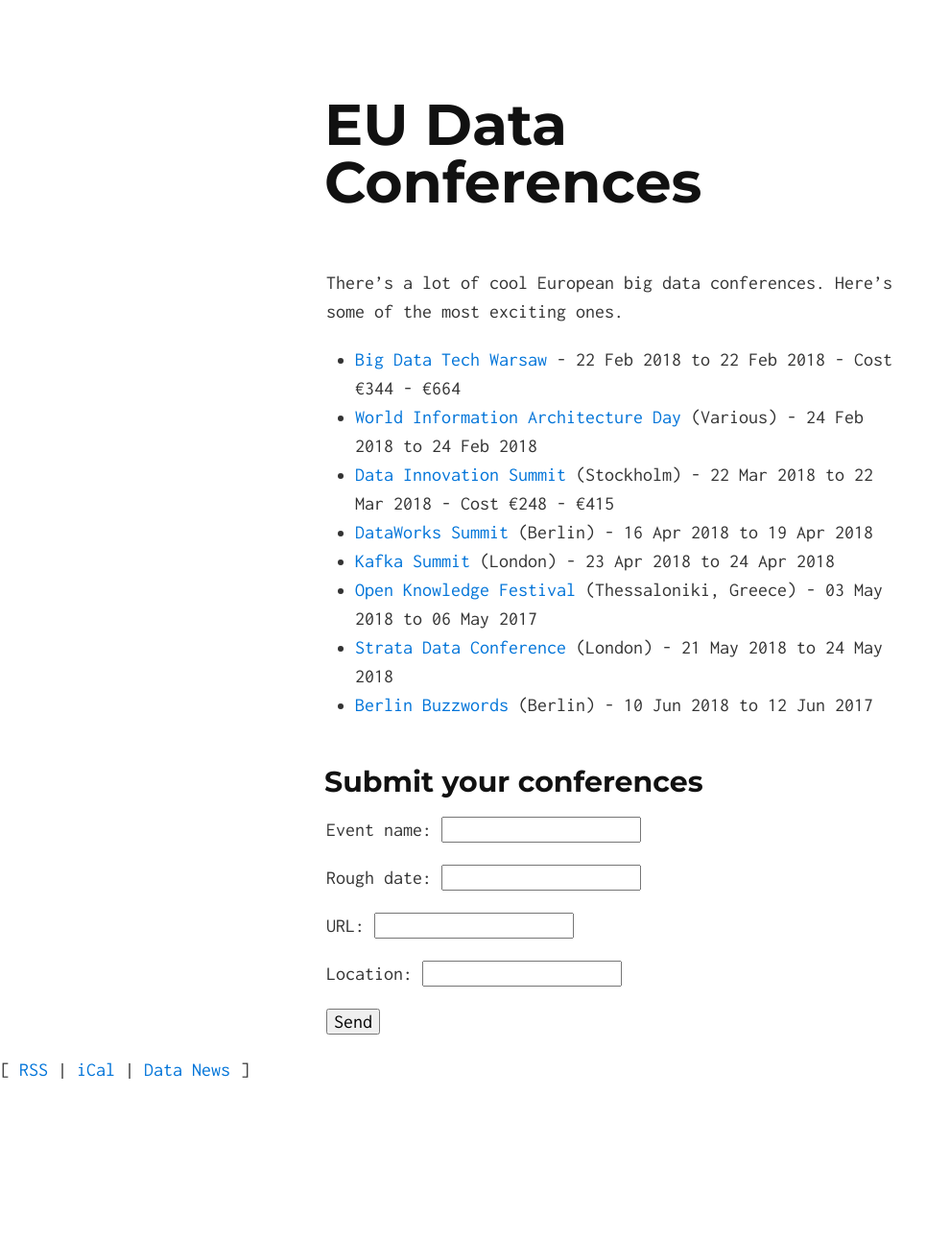
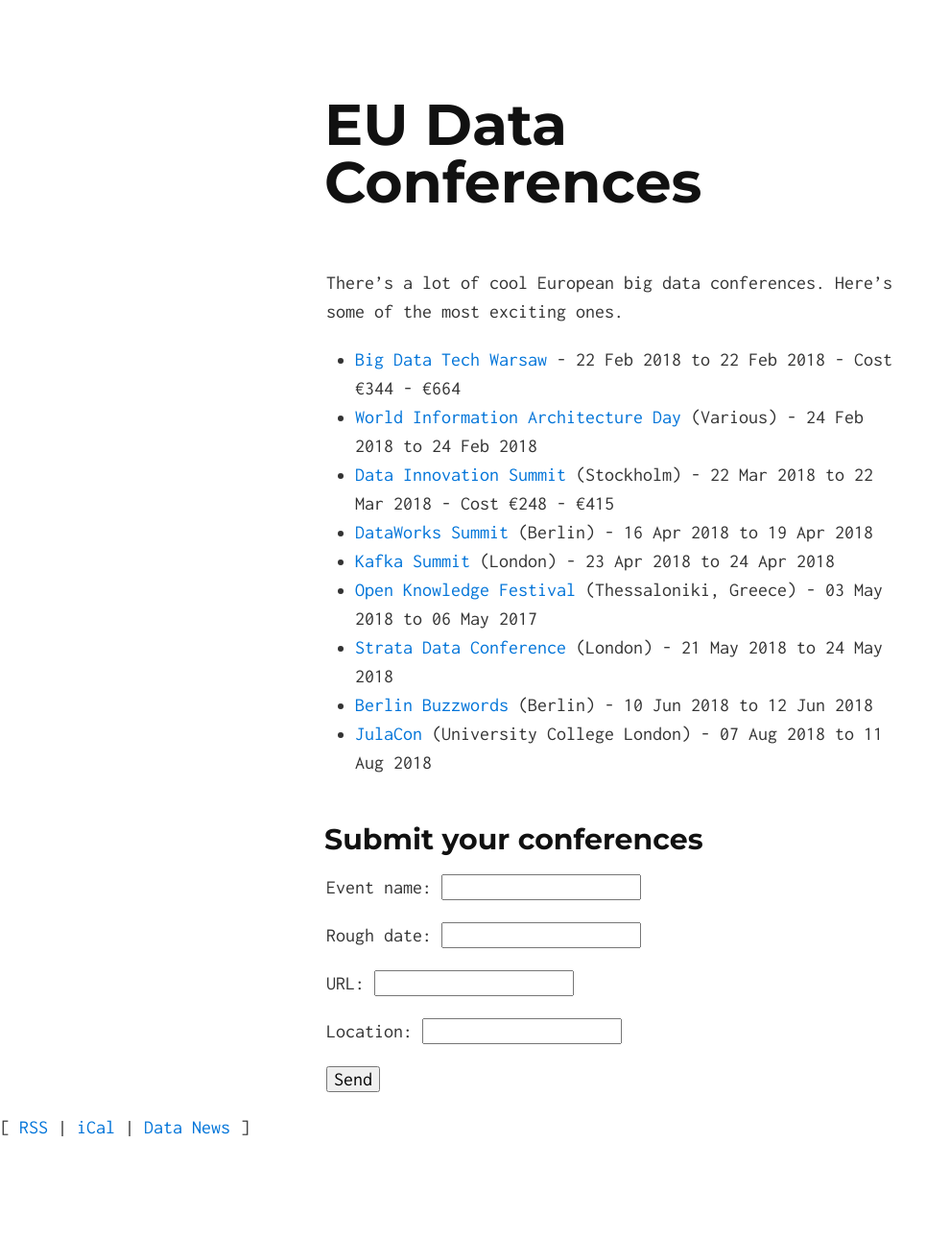
Before and after one commit to eudataconf/eudataconf, a Jekyll site: the page built from index.md, in a window 1280 px wide. Shown: the whole page at 96% size, without its empty margins (0-990 px from the left). Built offline with Jekyll 4.4.1, drawn with Linux system fonts in a browser that asks for light colours; before the commit the page ends 1230 px from its top, so only the background shows below that.

Commit message:
Add JuliaCon

```diff
--- a/_data/conferences.yml
+++ b/_data/conferences.yml
@@ -54,5 +54,12 @@
   uid: 25
   uri: https://berlinbuzzwords.de
   startdate: 2018-06-10
-  enddate: 2017-06-12
+  enddate: 2018-06-12
   location: Berlin
+- name: JulaCon
+  roughdate: 7-11 August 2018
+  uid: 29
+  uri: http://juliacon.org/2018/
+  startdate: 2018-08-07
+  enddate: 2018-08-11
+  location: University College London
```
